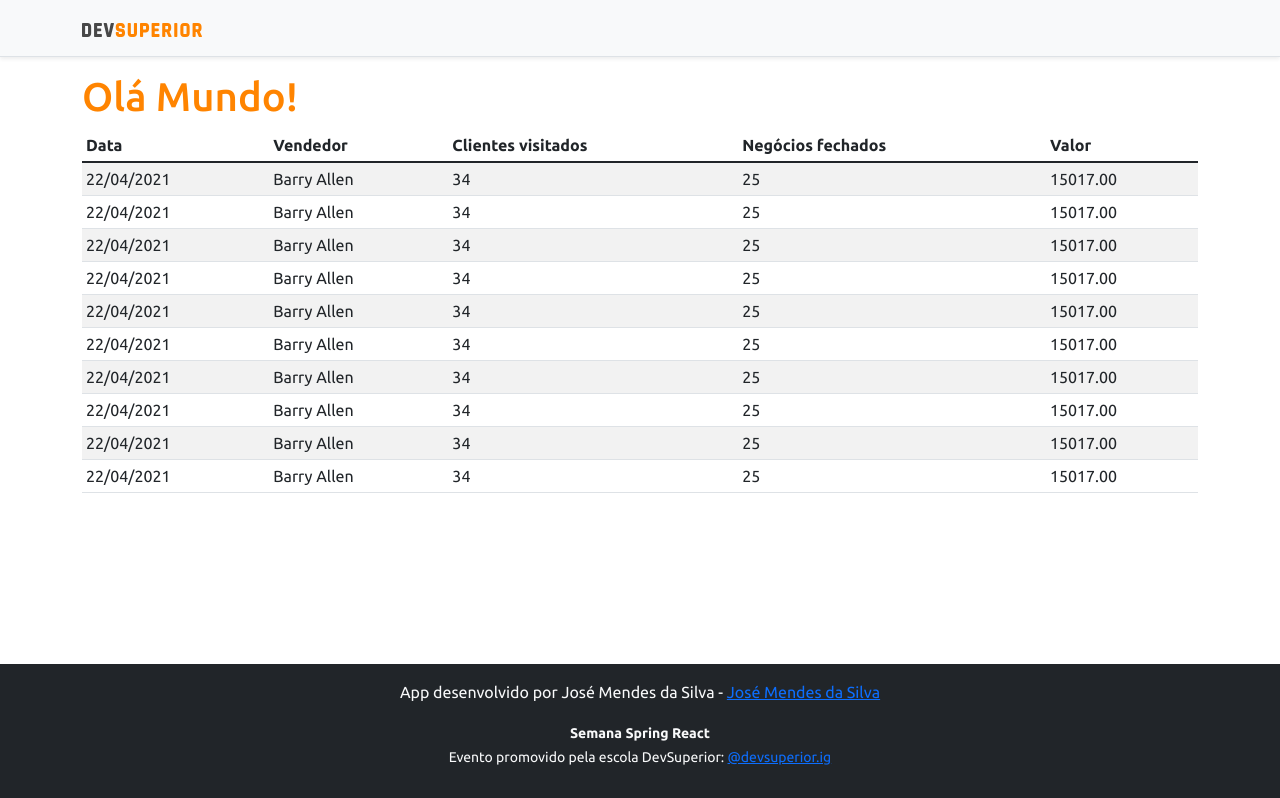
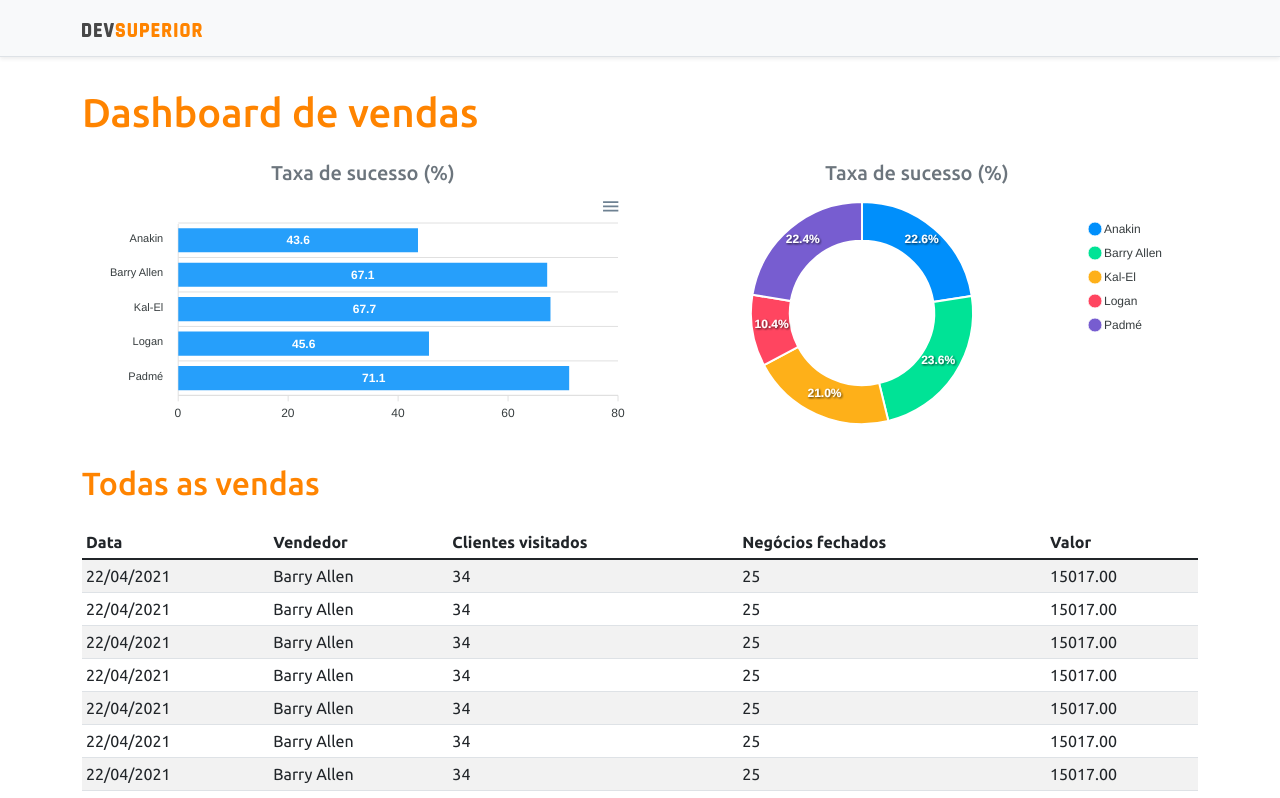
Before and after one commit to Mendestec/projeto-sds3, a React (Create React App) app in the folder frontend/: page / in a window 1280 px wide. Shown: the top 798 px of the page. Built offline with nearby package versions, Linux system fonts and the light colour scheme.

Commit message:
Static charts

```diff
--- a/frontend/package.json
+++ b/frontend/package.json
@@ -10,8 +10,11 @@
     "@types/node": "^12.0.0",
     "@types/react": "^17.0.0",
     "@types/react-dom": "^17.0.0",
+    "add": "^2.0.6",
+    "apexcharts": "^3.28.1",
     "bootstrap": "^5.1.0",
     "react": "^17.0.2",
+    "react-apexcharts": "^1.3.9",
     "react-dom": "^17.0.2",
     "react-scripts": "4.0.3",
     "typescript": "^4.1.2",
--- a/frontend/src/App.tsx
+++ b/frontend/src/App.tsx
@@ -1,16 +1,37 @@
+import BarChart from "componentes/BarChart";
 import DataTable from "componentes/DataTable";
+import DonutChart from "componentes/DonutChart";
 import Footer from "componentes/Footer";
 import NavBar from "componentes/NavBar";
 
 function App() {
   return (
     <>
-    <NavBar />
-    <div className="container">
-      <h1 className="text-primary">Olá Mundo!</h1>
-      <DataTable />
-    </div>
-    <Footer />
+      <NavBar />
+      <div className="container">
+        <h1 className="text-primary py-3">Dashboard de vendas</h1>
+
+        < div className="row px-3">
+
+        < div className="col-sm-6">
+            <h5 className="text-center text-secondary">Taxa de sucesso (%)</h5>
+            <BarChart />
+          </div>
+
+          < div className="col-sm-6">
+            <h5 className="text-center text-secondary">Taxa de sucesso (%)</h5>
+            <DonutChart />
+          </div>
+
+        </div>
+
+        < div className="py-3">
+            <h2 className="text-primary">Todas as vendas</h2>
+          </div>
+
+        <DataTable />
+      </div>
+      <Footer />
     </>
   );
 }
--- /dev/null
+++ b/frontend/src/componentes/BarChart/index.tsx
@@ -0,0 +1,37 @@
+
+import Chart from 'react-apexcharts';
+
+const BarChart = () => {
+
+    const options = {
+        plotOptions: {
+            bar: {
+                horizontal: true,
+            }
+        },
+    };
+
+    const mockData = {
+        labels: {
+            categories: ['Anakin', 'Barry Allen', 'Kal-El', 'Logan', 'Padmé']
+        },
+        series: [
+            {
+                name: "% Sucesso",
+                data: [43.6, 67.1, 67.7, 45.6, 71.1]
+            }
+        ]
+    };
+
+
+    return (
+        <Chart
+        options={{...options, xaxis: mockData.labels}}
+        series={mockData.series}
+        type="bar"
+        height="240"
+        />
+    );
+}
+
+export default BarChart;
--- /dev/null
+++ b/frontend/src/componentes/DonutChart/index.tsx
@@ -0,0 +1,27 @@
+
+import Chart from 'react-apexcharts';
+
+const DonutChart = () => {
+
+    const mockData = {
+        series: [477138, 499928, 444867, 220426, 473088],
+        labels: ['Anakin', 'Barry Allen', 'Kal-El', 'Logan', 'Padmé']
+    }
+
+    const options = {
+        legend: {
+            show: true
+        }
+    }
+
+    return (
+        <Chart
+        options={{...options, labels: mockData.labels}}
+        series={mockData.series}
+        type="donut"
+        height="240"
+        />
+    );
+}
+
+export default DonutChart;
```
Also changed, not shown: 1 other file (tests, documents, lock files or other folders).
